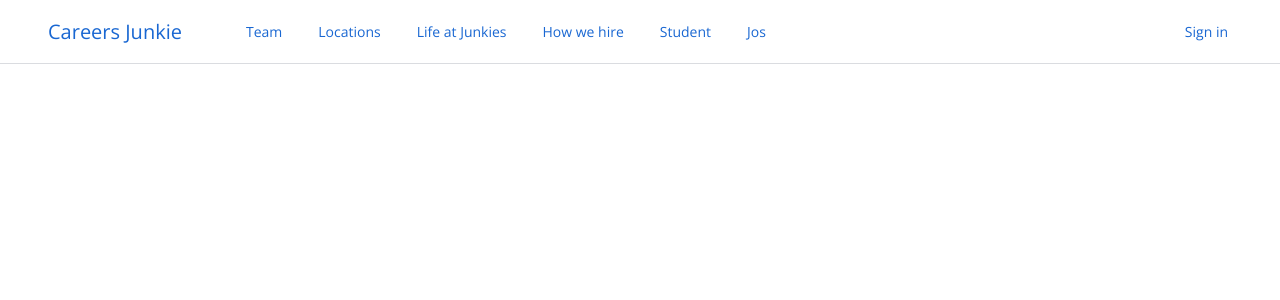
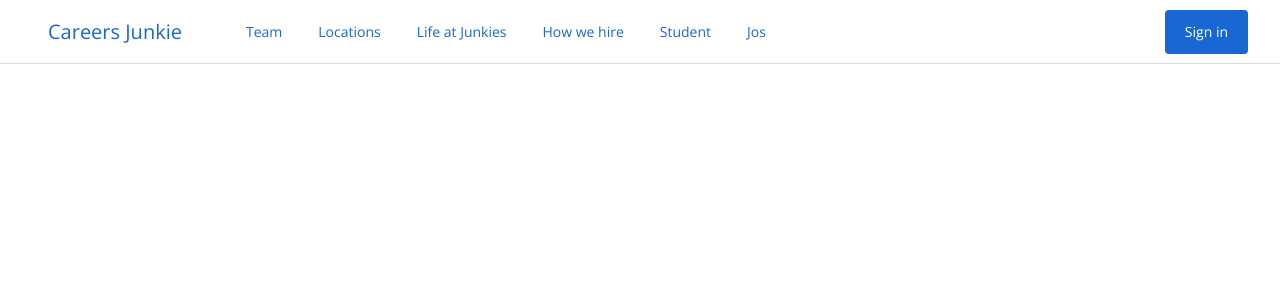
Before and after one commit to danielerat/GoogleCareers_Clone, a Vue app: page / in a window 1280 px wide. Shown: the top 300 px of the page. Built offline with nearby package versions, Linux system fonts and the light colour scheme.

Commit message:
Adding a validator method

```diff
--- a/src/components/MainNav.vue
+++ b/src/components/MainNav.vue
@@ -24,7 +24,6 @@
           <action-button
             v-else
             text="Sign in"
-            type="secondary"
             data-test="login-button"
             @click="loginUser"
           />
```
